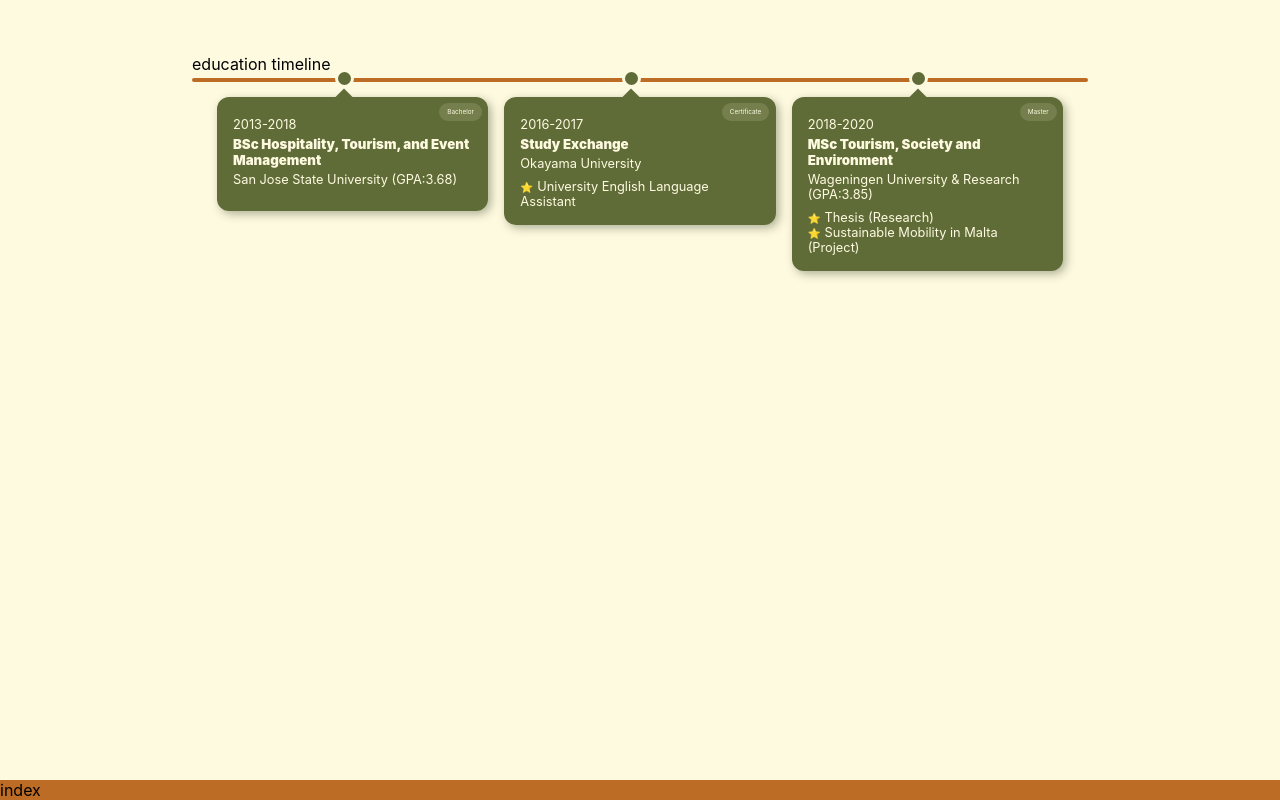
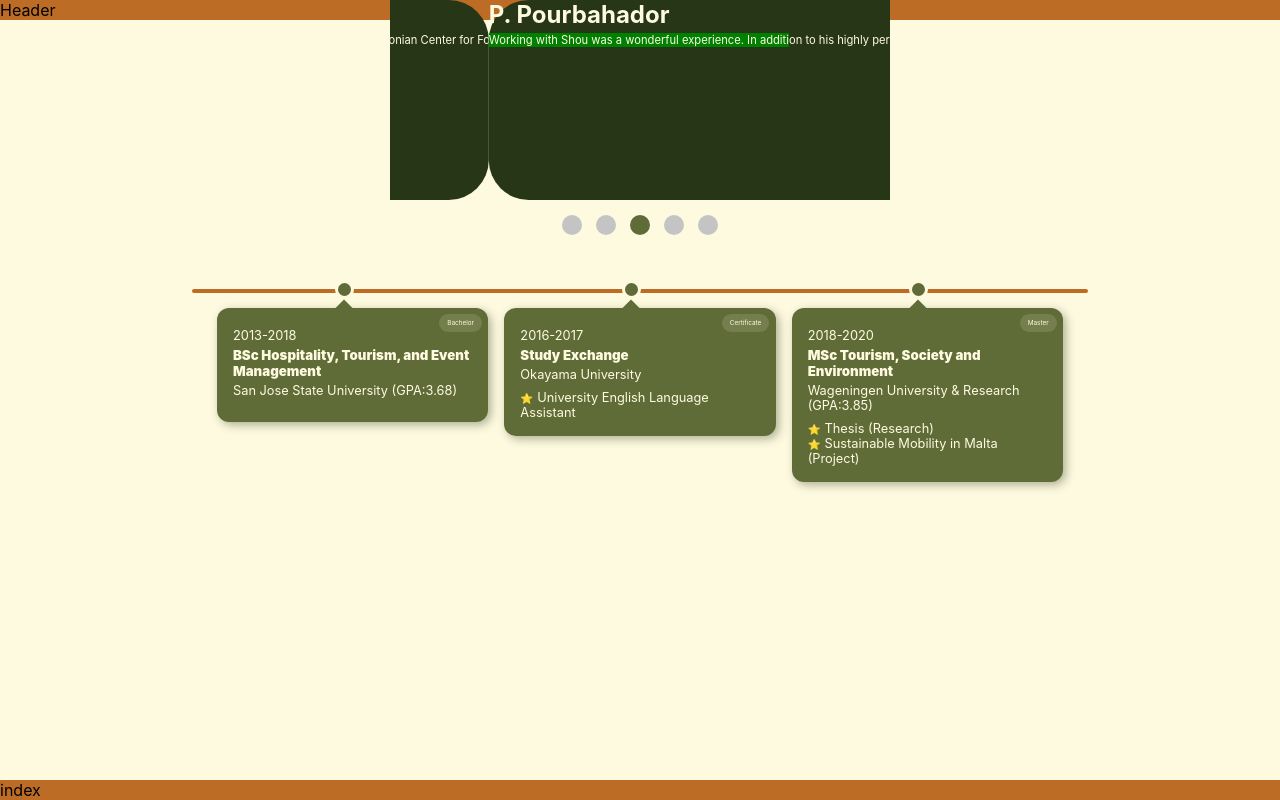
Before and after one commit to shdzhng/portfolio, a React (Create React App) app: page / in a window 1280 px wide. Built offline with nearby package versions, Linux system fonts and the light colour scheme; the HTML template or start-up script is replaced by a standard one; a web font is replaced by a local one.

Commit message:
add baseline reference slider

```diff
--- a/src/App.js
+++ b/src/App.js
@@ -1,6 +1,10 @@
 import Timeline from './components/Timeline';
 import { colors } from './static/colors';
 import Footer from './components/Footer';
+import Header from './components/Header';
+import ReferenceSlider from './components/ReferenceSlider';
+
+const CONSOLE_MESSAGE = 'Hello, my name is Shou';
 
 function App() {
   return (
@@ -15,6 +19,8 @@
         alignItems: 'center',
       }}
     >
+      <Header />
+      <ReferenceSlider />
       <Timeline />
       <Footer />
     </div>
--- /dev/null
+++ b/src/components/Header/header.styles.js
@@ -0,0 +1,12 @@
+import styled from 'styled-components';
+import { colors } from '../../static/colors';
+
+const Container = styled.div`
+  position: fixed;
+  left: 0;
+  top: 0;
+  right: 0;
+  background-color: ${colors.darkBrown};
+`;
+
+export { Container };
--- /dev/null
+++ b/src/components/Header/index.jsx
@@ -0,0 +1,8 @@
+import React from 'react';
+import { Container } from './header.styles';
+
+function Header() {
+  return <Container>Header</Container>;
+}
+
+export default Header;
--- /dev/null
+++ b/src/components/ReferenceSlider/index.jsx
@@ -0,0 +1,72 @@
+import React, { useState, useEffect, useRef } from 'react';
+import { referenceData } from '../../static/data';
+import {
+  Slide,
+  Name,
+  Info,
+  Comment,
+  SlideShow,
+  SlideShowSlider,
+  SlideShowDots,
+  SlideShowDot,
+} from './referenceSlider.styles';
+
+const colors = ['#0088FE', '#00C49F', '#FFBB28'];
+const delay = 2500;
+
+function ReferenceSlider() {
+  const [index, setIndex] = useState(0);
+  const timeoutRef = useRef(null);
+
+  function resetTimeout() {
+    if (timeoutRef.current) {
+      clearTimeout(timeoutRef.current);
+    }
+  }
+
+  useEffect(() => {
+    console.log(index);
+
+    resetTimeout();
+    timeoutRef.current = setTimeout(
+      () =>
+        setIndex((prevIndex) =>
+          prevIndex === referenceData.length - 1 ? 0 : prevIndex + 1
+        ),
+      delay
+    );
+
+    return () => {
+      resetTimeout();
+    };
+  }, [index]);
+
+  return (
+    <SlideShow>
+      <SlideShowSlider
+        style={{ transform: `translate3d(${-index * 100}%, 0, 0)` }}
+      >
+        {referenceData.map(({ name, relationship, comment }, i) => (
+          <Slide key={i}>
+            <Name>{name}</Name>
+            <Comment>{comment}</Comment>
+          </Slide>
+        ))}
+      </SlideShowSlider>
+
+      <SlideShowDots>
+        {referenceData.map((_, i) => (
+          <SlideShowDot
+            key={i}
+            active={index === i ? true : false}
+            onClick={() => {
+              setIndex(i);
+            }}
+          />
+        ))}
+      </SlideShowDots>
+    </SlideShow>
+  );
+}
+
+export default ReferenceSlider;
--- /dev/null
+++ b/src/components/ReferenceSlider/referenceSlider.styles.js
@@ -0,0 +1,62 @@
+import styled from 'styled-components';
+import { colors } from '../../static/colors';
+
+const SlideShow = styled.div`
+  margin: 0 auto;
+  overflow: hidden;
+  max-width: 500px;
+`;
+
+const SlideShowSlider = styled.div`
+  white-space: nowrap;
+  /* display: flex; */
+  transition: ease 1000ms;
+`;
+
+const SlideShowDots = styled.div`
+  text-align: center;
+`;
+
+const SlideShowDot = styled.div`
+  display: inline-block;
+  height: 20px;
+  width: 20px;
+  border-radius: 50%;
+  cursor: pointer;
+  margin: 15px 7px 0px;
+  background-color: ${(props) =>
+    props.active === true ? colors.oliveGreen : colors.lightGray};
+`;
+
+const Slide = styled.div`
+  display: inline-block;
+  height: 200px;
+  width: 100%;
+  border-radius: 40px;
+  background-color: ${colors.darkGreen};
+`;
+
+const Name = styled.h2`
+  color: ${colors.offWhite};
+`;
+const Info = styled.p`
+  color: ${colors.offWhite};
+`;
+
+const Comment = styled.p`
+  font-size: 0.7em;
+  width: 300px;
+  color: ${colors.offWhite};
+  background-color: green;
+`;
+
+export {
+  SlideShow,
+  SlideShowSlider,
+  SlideShowDots,
+  SlideShowDot,
+  Slide,
+  Name,
+  Info,
+  Comment,
+};
--- a/src/components/Timeline/DataCard.jsx
+++ b/src/components/Timeline/DataCard.jsx
@@ -18,6 +18,7 @@
       <Info>{duration}</Info>
       <Title>{`${degreeName}`}</Title>
       <Badge>{degreeType}</Badge>
+
       <Info>{grade ? `${name} (GPA:${grade})` : name}</Info>
       <ProjectContainer>
         {projects.map(({ name }, key) => (
--- a/src/components/Timeline/index.jsx
+++ b/src/components/Timeline/index.jsx
@@ -11,7 +11,6 @@
 function Timeline() {
   return (
     <TimelineContainer>
-      <p>education timeline</p>
       <TimeLine />
       <ContentContainer>
         {educationData.map((data, key) => (
--- a/src/components/Timeline/timeline.styles.js
+++ b/src/components/Timeline/timeline.styles.js
@@ -9,6 +9,7 @@
   grid-template-columns: 40% auto;
   justify-content: center;
   border-radius: 2em;
+  display: flex;
   @media screen and (min-width: 728px) {
     display: block;
     width: 70vw;
@@ -24,8 +25,8 @@
   width: 13px;
   height: 13px;
   top: calc(45% - 13px);
-  left: -13%;
-  transition: all 750ms ease;
+  left: -7%;
+  transition: border-color 750ms ease;
   @media screen and (min-width: 728px) {
     width: 13px;
     height: 13px;
@@ -65,7 +66,6 @@
 const Title = styled.h5`
   color: ${colors.offWhite};
   font-weight: 900;
-  //
 `;
 
 const SmallText = styled.p`
@@ -114,6 +114,7 @@
   -webkit-box-decoration-break: clone;
   transition: background-size 0.3s ease-in-out;
 `;
+
 const Container = styled.div`
   background-color: ${colors.oliveGreen};
   position: relative;
@@ -141,7 +142,7 @@
     content: ' ';
     background-color: ${colors.oliveGreen};
     position: absolute;
-    left: -7.5px;
+    left: -6px;
     top: calc(50% - 15px);
     transform: rotate(45deg);
     width: 12px;
--- a/src/static/colors.js
+++ b/src/static/colors.js
@@ -3,5 +3,6 @@
   darkGreen: '#283618',
   offWhite: '#fefae0',
   lightBrown: '#dda15e',
+  lightGray: '#c4c4c4',
   darkBrown: '#bc6c25',
 };
--- a/src/static/data.js
+++ b/src/static/data.js
@@ -50,4 +50,37 @@
   },
 ];
 
-export { educationData };
+const referenceData = [
+  {
+    name: 'M. Golden',
+    relationship: 'manager',
+    comment:
+      "It didn't take long for me to see how Shou is the consummate professional. His skill set is wide-ranging and multi-faceted, but that barely scratches the surface of what makes Shou such an amazing asset to our team. Shou is pro-active, kind, and beyond hard working. To be honest, I don't know where he finds the hours to be so exact and detailed on such a wide range of projects, all while pursuing multiple volunteer opportunities that make his community a better place. If you're looking for a combination of work ethic, attention to detail, reliability and heart, look no further than Shou. ",
+  },
+  {
+    name: 'A. Pedersen',
+    relationship: 'mentor',
+    comment:
+      'I was Shou’s immediate intern supervisor during his internship at the Smithsonian Center for Folklife and Cultural Heritage. His main tasks were linked to the ongoing development of the Center’s Impact Evaluation Framework and management of ongoing project evaluations of our international cultural sustainability programs. Shou especially assisted with research on cultural industries, the creative economy and cultural tourism, writing and review of program reports and studies. He thought through any given task thoroughly and asked thoughtful questions if anything was unclear. He worked on developing and reviewing surveys, analyzing data, and provided very insightful feedback and recommendations, highly useful for the Center. He is an excellent researcher and he worked and networked successfully with many people at the Center from senior staff to fellow interns. Shou delivered great results on his assigned tasks and accomplished more than anticipated for the internship. I strongly vouch for his professionalism, research skills, responsible and mature nature.',
+  },
+  {
+    name: 'P. Pourbahador',
+    relationship: 'teammate',
+    comment:
+      'Working with Shou was a wonderful experience. In addition to his highly personal potentials, he is always going beyond expectations. I worked with Shou in the same team, a multi-disciplinary group of international master students, on a consultancy project for an NGO over two months in Malta. During our time together, he was highly motivated and was all the time voluntarily took up additional tasks. Seeing creative solutions and using out of box thinking were the attributes that contributed uniquely to the team output.',
+  },
+  {
+    name: 'E. Chan',
+    relationship: 'teammate',
+    comment:
+      'Shou has shown incredibly multifaceted approach to thinking, and hard work ethics. During our stay at Okayama University which is a national university within Japan, Shou has shown in-depth understanding and hard work ethics for learning the Japanese language and culture. I worked with Shou on a few group projects together, and can vouch that Shou showed not only discipline in a group setting, but showed great leadership style and communication skills with other group members.Shou has the ability to adapt to any situation when needed and can think of new ideas that add to the discussion from a different perspective. The out of the box thinking can be seen with his passion for the arts. Shou also demonstrated a great cultural understanding and an eagerness to always learn. I was able to see that when he actively travels to other countries to learn about different mindsets and to experience life in a different perspective from a different culture. This appreciation of a global identity has helped shaped Shou into a very internationally rounded individual. ',
+  },
+  {
+    name: 'F. Hendricks',
+    relationship: 'teammate',
+    comment:
+      'I worked together with Shou on a research project about improving multi-modal transport on Malta, together with 27 other students from Wageningen University. During this project, Shou shared his creative ideas on video production and used his editing skills to make the video a high-end product. Moreover, Shou is very experienced with SPSS analyses and also showed his ability to work in different teams. Shou is a hard-working, eloquent and passionate student and I enjoyed working with him. All the best!',
+  },
+];
+
+export { educationData, referenceData };
```
Also changed, not shown: src/components/Footer/index.jsx (renamed from src/components/Footer/index.js).
